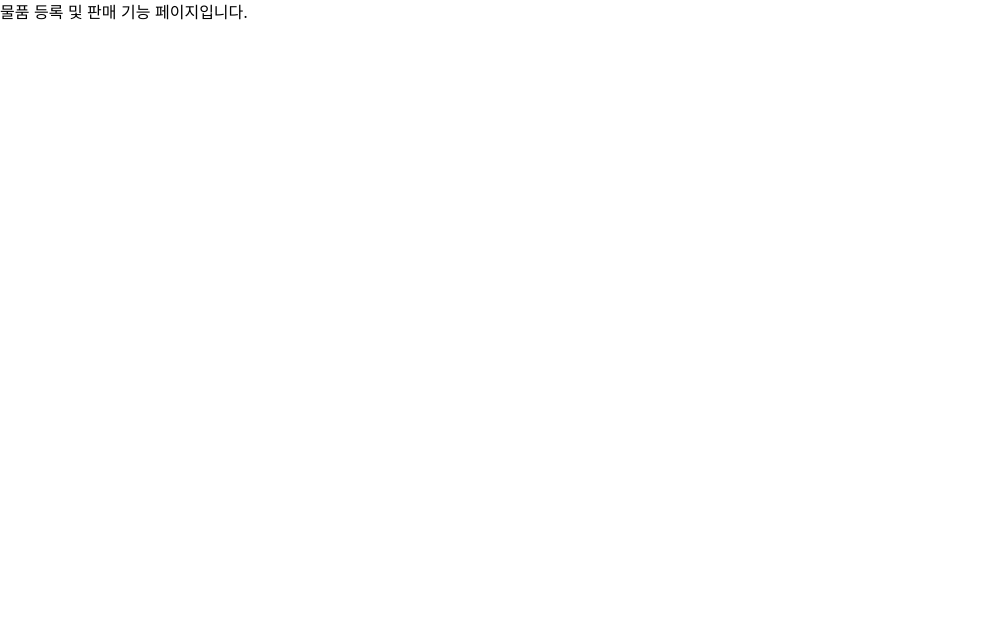
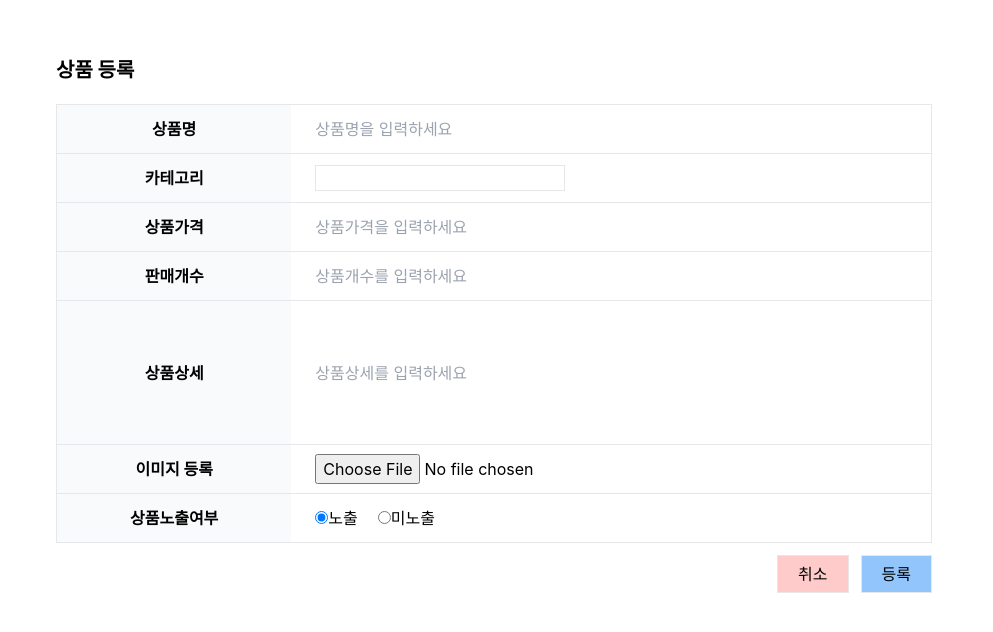
Before and after one commit to super-shoppingmall/super-frontend, a React (Create React App) app: page /register in a window 1280 px wide. Shown: the top 632 px of the page, without its empty margins (0-993 px from the left). Built offline with nearby package versions, Linux system fonts and the light colour scheme.

Commit message:
register 페이지 초안 커밋

```diff
--- a/src/components/ProductRegister.tsx
+++ b/src/components/ProductRegister.tsx
@@ -1,7 +1,103 @@
-import React from "react";
+import React from 'react';
 
 const ProductRegister = () => {
-  return <h1>물품 등록 및 판매 기능 페이지입니다.</h1>;
+	return (
+		<main className='.container m-14'>
+			<div className='w-3/4'>
+				<div className='font-bold text-xl mb-5'>상품 등록</div>
+				<div>
+					<table className='border border-collapse min-w-full'>
+						<tbody>
+							<tr className='border'>
+								<th scope='row' className='px-6 py-3 bg-gray-50 bg-gray-300  w-36'>
+									상품명
+								</th>
+								<td className='px-6 w-48 w-3/5'>
+									<input type='text' placeholder='상품명을 입력하세요' className='w-full' />
+								</td>
+							</tr>
+							<tr className='border'>
+								<th scope='row' className='px-6 py-3 bg-gray-50 bg-gray-300 w-36'>
+									카테고리
+								</th>
+								<td className='px-6 w-48'>
+									<input
+										list='category'
+										id='category-choice'
+										name='category-choice'
+										className='border'
+									/>
+									<datalist id='category'>
+										<option value='선택하세요' selected></option>
+										<option value='상의'></option>
+										<option value='하의'></option>
+										<option value='양말'></option>
+									</datalist>
+								</td>
+							</tr>
+							<tr className='border'>
+								<th scope='row' className='px-6 py-3 bg-gray-50 bg-gray-300 w-36'>
+									상품가격
+								</th>
+								<td className='px-6 w-48'>
+									<input type='Number' placeholder='상품가격을 입력하세요' className='w-full' />
+								</td>
+							</tr>
+							<tr className='border'>
+								<th scope='row' className='px-6 py-3 bg-gray-50 bg-gray-300 w-36'>
+									판매개수
+								</th>
+								<td className='px-6 w-48'>
+									<input type='Number' placeholder='상품개수를 입력하세요' className='w-full' />
+								</td>
+							</tr>
+							<tr className='border'>
+								<th scope='row' className='px-6 py-3 bg-gray-50 bg-gray-300 w-36 h-36'>
+									상품상세
+								</th>
+								<td className='px-6 w-48 h-36'>
+									<input
+										type='text'
+										placeholder='상품상세를 입력하세요'
+										className='w-full h-full'
+									/>
+								</td>
+							</tr>
+							<tr className='border'>
+								<th scope='row' className='px-6 py-3 bg-gray-50 bg-gray-300 w-36'>
+									이미지 등록
+								</th>
+								<td className='px-6 w-48'>
+									<input type='file' />
+								</td>
+							</tr>
+							<tr className='border'>
+								<th scope='row' className='px-6 py-3 bg-gray-50 bg-gray-300 w-36'>
+									상품노출여부
+								</th>
+								<td className='px-6 w-48'>
+									<div className='flex'>
+										<div className=' mr-5'>
+											<input type='radio' name='active' id='able' checked />
+											<label htmlFor='able'>노출</label>
+										</div>
+										<div>
+											<input type='radio' name='active' id='disable' />
+											<label htmlFor='disable'>미노출</label>
+										</div>
+									</div>
+								</td>
+							</tr>
+						</tbody>
+					</table>
+				</div>
+				<div className='float-right'>
+					<button className='border px-5 py-1.5 bg-red-200 m-3'>취소</button>
+					<button className='border px-5 py-1.5 bg-blue-300'>등록</button>
+				</div>
+			</div>
+		</main>
+	);
 };
 
 export default ProductRegister;
```
